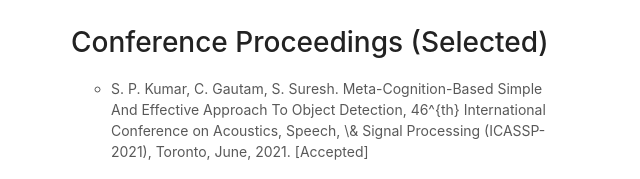
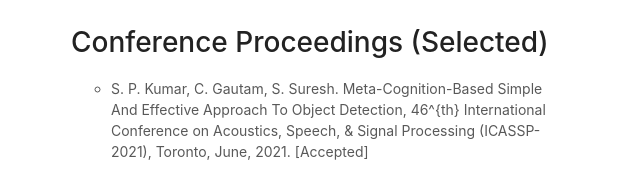
Before and after one commit to Chandan-IITI/chandan-iiti, a plain HTML site: page index.html in a window 1280 px wide. Shown: the part 1113-1292 px from the top of the page, 499-1139 px from the left. Drawn offline with Linux system fonts and the light colour scheme.

Commit message:
Update index.html

```diff
--- a/index.html
+++ b/index.html
@@ -85,7 +85,7 @@ of Predicate Induction.[<a href="Reports/directed_ont_ext.pdf"> pdf</a>].
         <h1>Conference Proceedings (Selected)</h1>
 
        <ul type="circle"><li> S. P. Kumar, C. Gautam, S. Suresh. Meta-Cognition-Based Simple And Effective Approach To Object Detection, 46^{th} International
-	       Conference on Acoustics, Speech, \& Signal Processing (ICASSP-2021), Toronto, June, 2021. [Accepted] </li>
+	       Conference on Acoustics, Speech, & Signal Processing (ICASSP-2021), Toronto, June, 2021. [Accepted] </li>
 		</ul>
 
         <ul type="circle"><li> C. Gautam, A. Tiwari. Localized Multiple Kernel Support Vector Data Description, International Conference on Data Mining Workshops (IEEE ICDM
```
